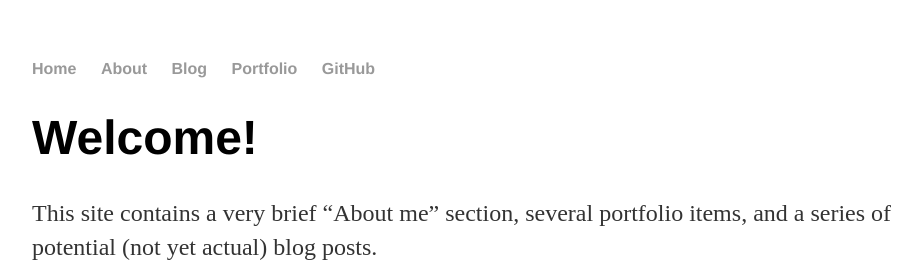
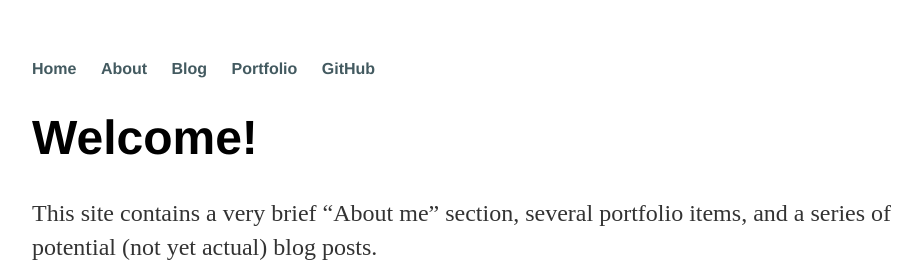
Before and after one commit to dmgrogers/dmgrogers.github.io, a Jekyll site: the page built from index.md, in a window 1280 px wide. Shown: the top 262 px of the page, without its empty margins (160-1082 px from the left). Built offline with Jekyll 4.4.1, drawn with Linux system fonts in a browser that asks for light colours.

Commit message:
Update main.css

```diff
--- a/css/main.css
+++ b/css/main.css
@@ -14,7 +14,7 @@ nav ul li, footer ul li {
 }
 a {
     text-decoration: none;
-    color: #999;
+    color: #435A60;
 }
 a:hover {
     text-decoration: underline;
```
